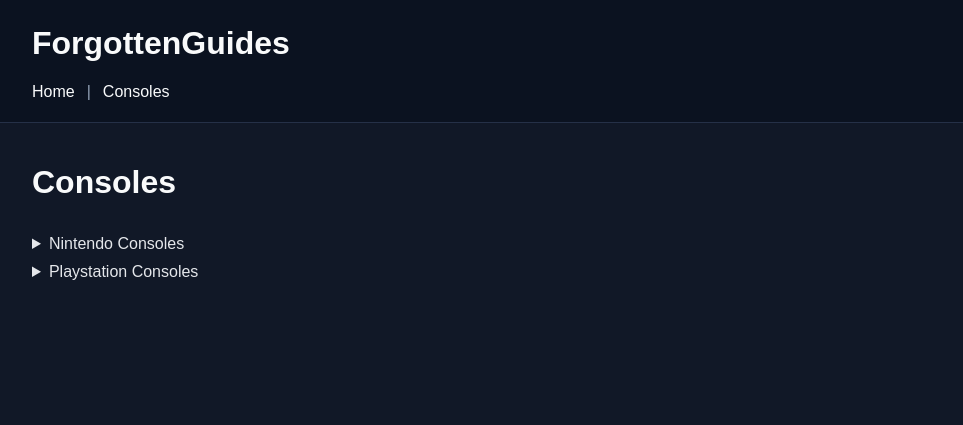
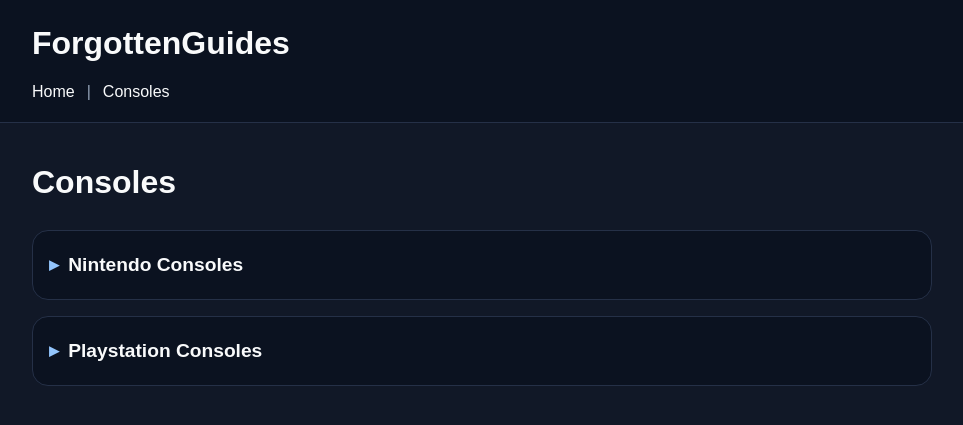
Before and after one commit to ForgottenGem/ForgottenGuides, a Jekyll site: the page built from consoles/index.md, in a window 1280 px wide. Shown: the top 425 px of the page, without its empty margins (158-1121 px from the left). Built offline with Jekyll 4.4.1, drawn with Linux system fonts in a browser that asks for light colours.

Commit message:
Update style.css

```diff
--- a/assets/css/style.css
+++ b/assets/css/style.css
@@ -161,7 +161,7 @@ main {
   transform: translateY(0);
 }
 
-/*For collapsible sections*/
+/*For guide collapsible sections*/
 .guide-section {
   background: #0b1220;
   border: 1px solid #253047;
@@ -275,3 +275,55 @@ main {
 .carousel-btn:last-of-type {
   right: -5px;
 }
+
+/*console collapsible sections*/
+.console-guide-section {
+  background: #0b1220;
+  border: 1px solid #253047;
+  border-radius: 16px;
+  padding: 0.2rem 1rem;
+  margin: 1rem 0;
+}
+
+.console-guide-section summary {
+  cursor: pointer;
+  list-style: none;
+  font-size: 1.2rem;
+  font-weight: 700;
+  color: #f9fafb;
+  padding: 0.9rem 0;
+}
+
+.console-guide-section summary::-webkit-details-marker {
+  display: none;
+}
+
+.console-guide-section summary::before {
+  content: "▸";
+  color: #93c5fd;
+  margin-right: 0.6rem;
+  transition: transform 0.2s ease;
+  display: inline-block;
+}
+
+.console-guide-section[open] summary::before {
+  transform: rotate(90deg);
+}
+
+.console-guide-section p,
+.console-guide-section ul,
+.console-guide-section ol {
+  margin-top: 0.5rem;
+  margin-bottom: 1rem;
+}
+
+.console-guide-section ul,
+.console-guide-section ol {
+  padding-left: 1.4rem;
+}
+
+.console-guide-section ul {
+  list-style: none;
+  padding-left: 0;
+  margin-left: 0;
+}
```
